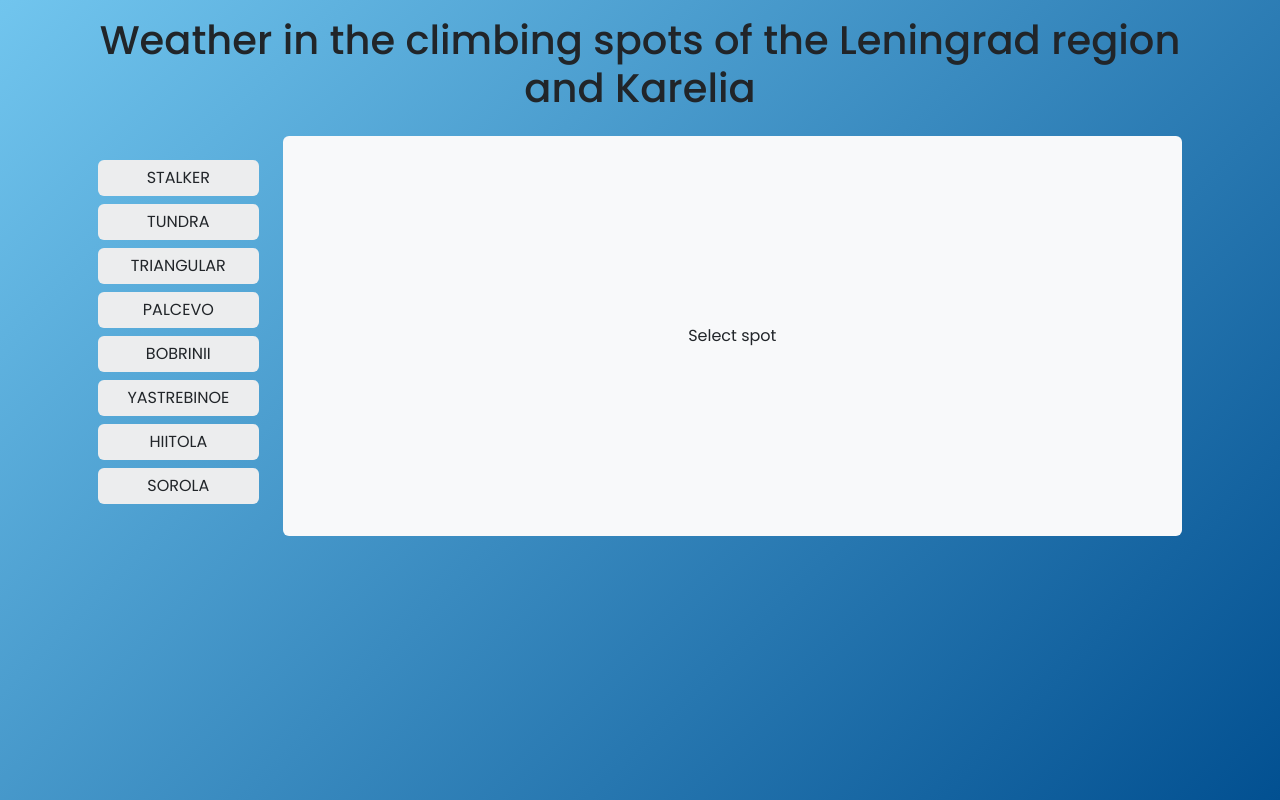
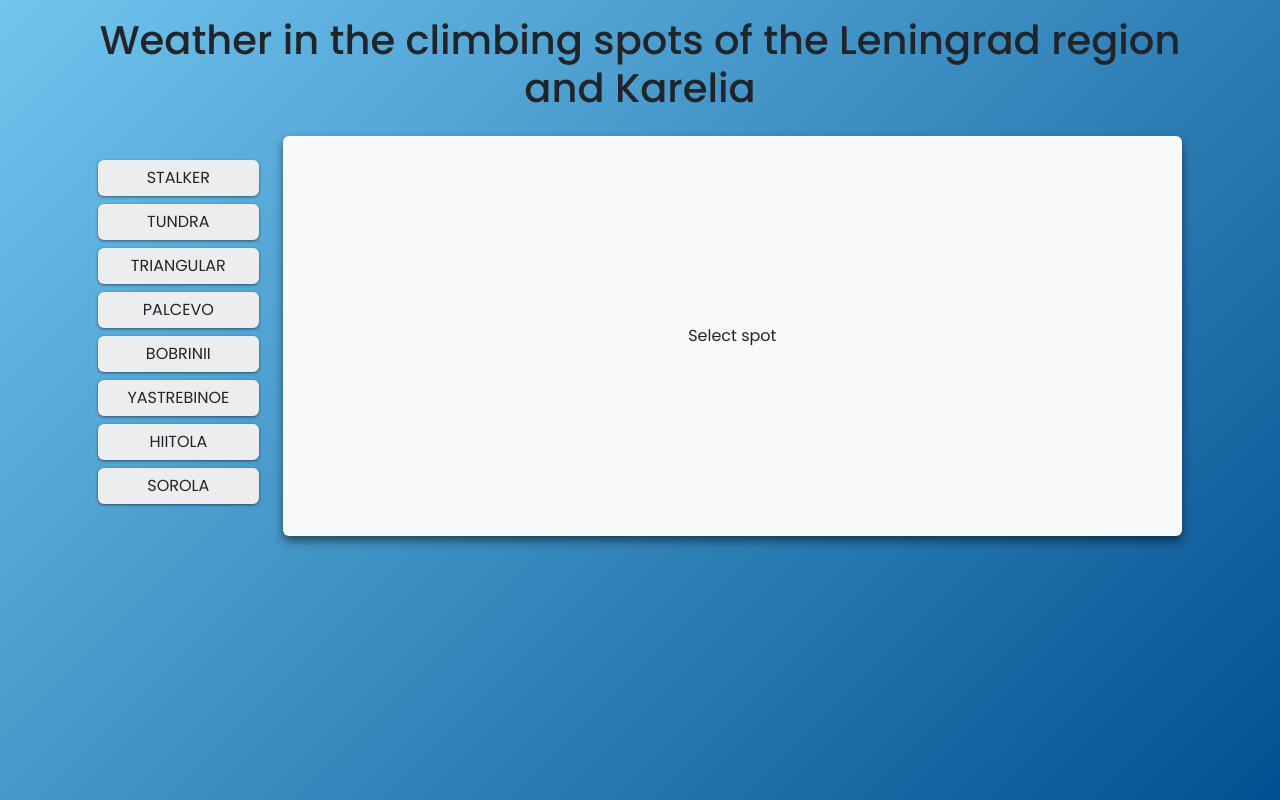
Before and after one commit to glebmanov/climbspots-app, a React (Create React App) app in the folder client/: page / in a window 1280 px wide. Built offline with nearby package versions, Linux system fonts and the light colour scheme.

Commit message:
add shadows

```diff
--- a/client/src/components/Spots.jsx
+++ b/client/src/components/Spots.jsx
@@ -12,7 +12,7 @@ const Spots = () => {
     <>
       {spots.map(({ id, name }) => (
         <Button
-          className='col-5 col-lg-12 mb-2 mx-lg-0 mx-1'
+          className='col-5 col-lg-12 mb-2 mx-lg-0 mx-1 btn-shadow'
           key={id}
           name={name}
           handler={setActiveSpotId}
--- a/client/src/styles/index.scss
+++ b/client/src/styles/index.scss
@@ -18,6 +18,10 @@ p {
   text-transform: uppercase;
   transition: 0.5s;
 
+  &.btn-shadow {
+    box-shadow: 0px 1px 3px 0px rgba(0, 0, 0, 0.5);
+  }
+
   &:hover {
     letter-spacing: 0.05em;
     background-color: #025091;
--- a/client/src/styles/weather.scss
+++ b/client/src/styles/weather.scss
@@ -1,6 +1,7 @@
 .weather {
   height: 100%;
   background-color: #f8f9fa;
+  box-shadow: 0px 5px 10px 0px rgba(0, 0, 0, 0.5);
 
   thead {
     position: sticky;
```
